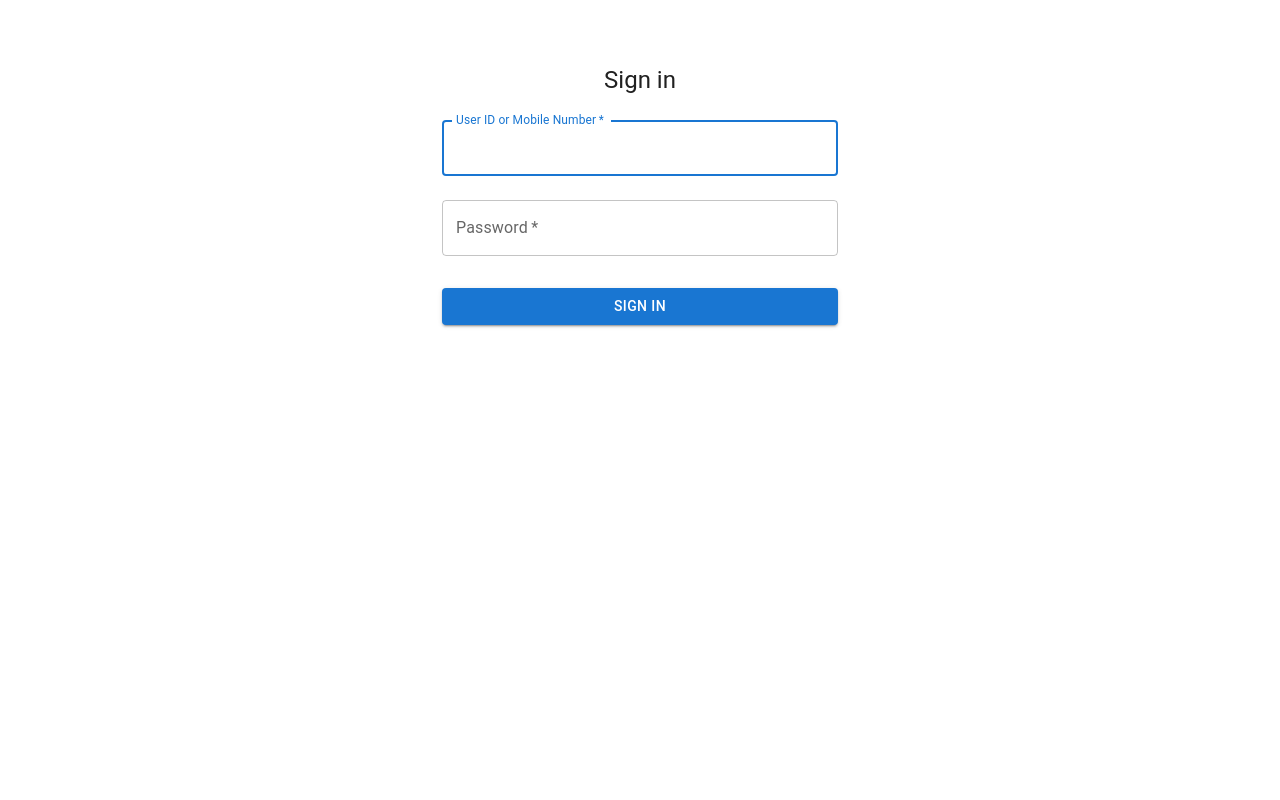
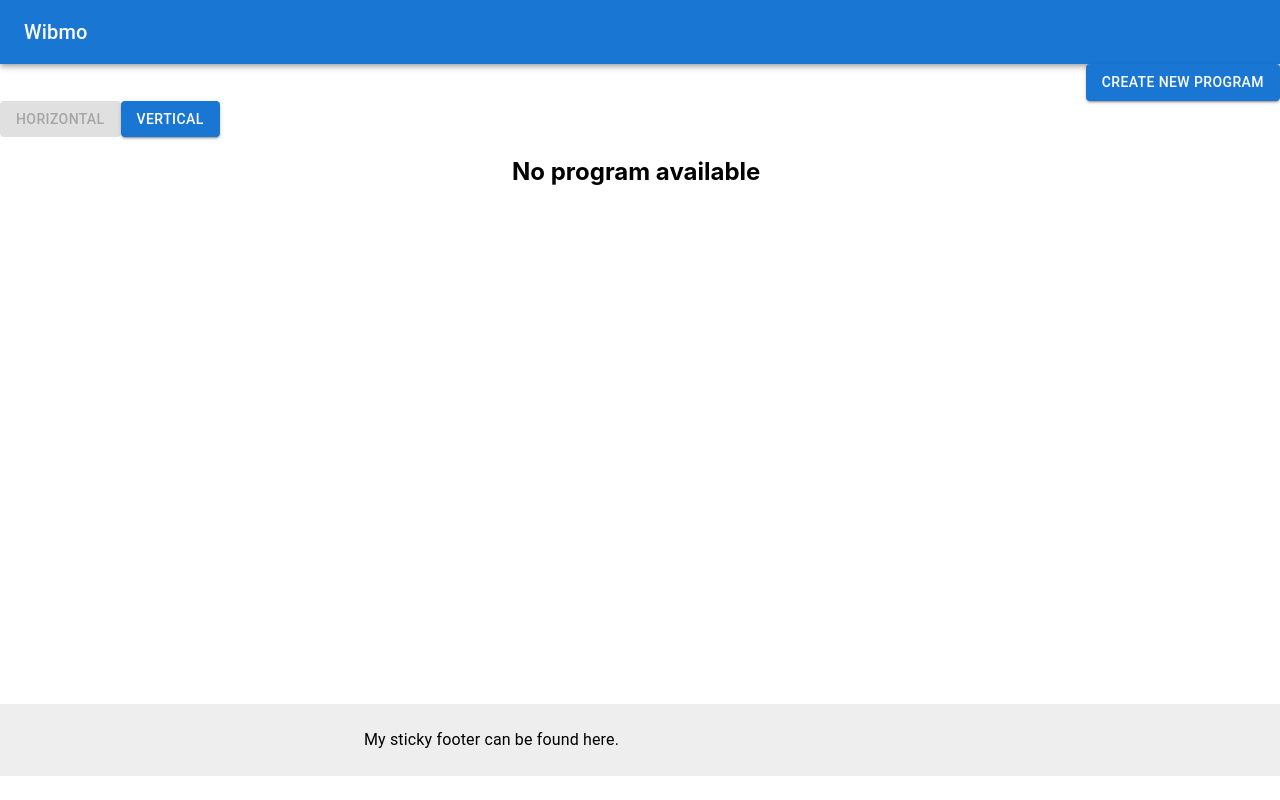
Before and after one commit to jha94/Projects, a React (Create React App) app in the folder ReactJS/wibmotask/: page / in a window 1280 px wide. Built offline with nearby package versions, Linux system fonts and the light colour scheme.

Commit message:
wibmotask -> dynamic alignment added

```diff
--- a/ReactJS/wibmotask/src/App.js
+++ b/ReactJS/wibmotask/src/App.js
@@ -4,7 +4,7 @@ const SignIn = lazy(()=>import('./Containers/SignIn'));
 const Home = lazy(()=>import('./Containers/Home'));
 
 function App(){
-  const [isLoggedIn, navigateToHomePage] = useState(false)
+  const [isLoggedIn, navigateToHomePage] = useState(true)
 
   return(
     <Suspense fallback={<p>loading..</p>}>
--- a/ReactJS/wibmotask/src/Containers/CreateProgram.js
+++ b/ReactJS/wibmotask/src/Containers/CreateProgram.js
@@ -5,6 +5,7 @@ import {
   programCreationData,
   allLetter,
   alphaNumeric,
+  validationData,
 } from "../Utils";
 import '../Styles/CreateProgram.css'
 
@@ -224,7 +225,7 @@ export default function CreateProgram() {
             </Grid>
           ))}
           {selectedKYC.includes("false") ? (
-            <FormHelperText>This Field is mandatory</FormHelperText>
+            <FormHelperText>{validationData.mandatoryField}</FormHelperText>
           ) : (
             ""
           )}
@@ -279,7 +280,7 @@ export default function CreateProgram() {
                   />
                 ))}
                 {typeof minKYCType === "boolean" ? (
-                  <FormHelperText>This Field is mandatory</FormHelperText>
+                  <FormHelperText>{validationData.mandatoryField}</FormHelperText>
                 ) : (
                   ""
                 )}
--- a/ReactJS/wibmotask/src/Containers/ProgramList.js
+++ b/ReactJS/wibmotask/src/Containers/ProgramList.js
@@ -5,13 +5,13 @@ import '../Styles/ProgramList.css'
 
 function ProgramList(){
   const [programDetails, setProgramDetails] = useContext(programDetailsContext);
-    const [alignmentType, setAlignmentType] = useState('row')
+    const [horizontalAlignment, setHorizontalAlignment] = useState(true)
     const { programList } =  programDetails;
     const renderPrograms = () => {
       return  programList.length?
       programList.map(({programName, country:{name:countryName}, duration, selectedKYC, client, otherIdDetails, uID }, index)=>{
         return(
-            <div style={{ display:'flex', flexDirection:alignmentType, paddingLeft:'15px', justifyContent:'space-evenly' }}>
+            <div className={horizontalAlignment?'HorizontalList':'VerticalList'} >
                 <p>Program: {programName}</p>
                 <p>Country: {countryName}</p>
                 <p>Duration(In Month): {duration}</p>
@@ -51,12 +51,12 @@ function ProgramList(){
         }} >Create new Program</Button>
         </div>
 
-        <Button disabled={alignmentType==='row'} variant="contained" className='Button' onClick={()=>{
-            setAlignmentType('row')
+        <Button disabled={horizontalAlignment} variant="contained" className='Button' onClick={()=>{
+            setHorizontalAlignment(true)
         }} >Horizontal</Button>
 
-<Button variant="contained" disabled={alignmentType==='column'} className='Button' onClick={()=>{
-            setAlignmentType('column')
+<Button variant="contained" disabled={!horizontalAlignment} className='Button' onClick={()=>{
+            setHorizontalAlignment(false)
         }} >Vertical</Button>
         {renderPrograms()}
         </div>
--- a/ReactJS/wibmotask/src/Styles/ProgramList.css
+++ b/ReactJS/wibmotask/src/Styles/ProgramList.css
@@ -1,18 +1,16 @@
 
 .HorizontalList {
-    display: 'flex';
+    display: flex;
     flex-direction: row;
     padding-left: 15px;
     justify-content:space-evenly;
-    background-color: aquamarine;
 }
 
 .VerticalList {
-    display: 'flex';
+    display: flex;
     flex-direction: column;
     padding-left: 15px;
     justify-content:space-evenly;
-    background-color: antiquewhite;
 }
 
 .Button {
--- a/ReactJS/wibmotask/src/Utils.js
+++ b/ReactJS/wibmotask/src/Utils.js
@@ -23,6 +23,7 @@ const validationData = Object.freeze({
     validPasswords: ['9080764512', 'SE2312'],
     UserIDWarningMsg:'Please enter user ID',
     wrongPasswordWarningMsg: 'Please enter valid password',
+    mandatoryField: 'This Field is mandatory'
 })
 
 const programCreationData = Object.freeze({
```
